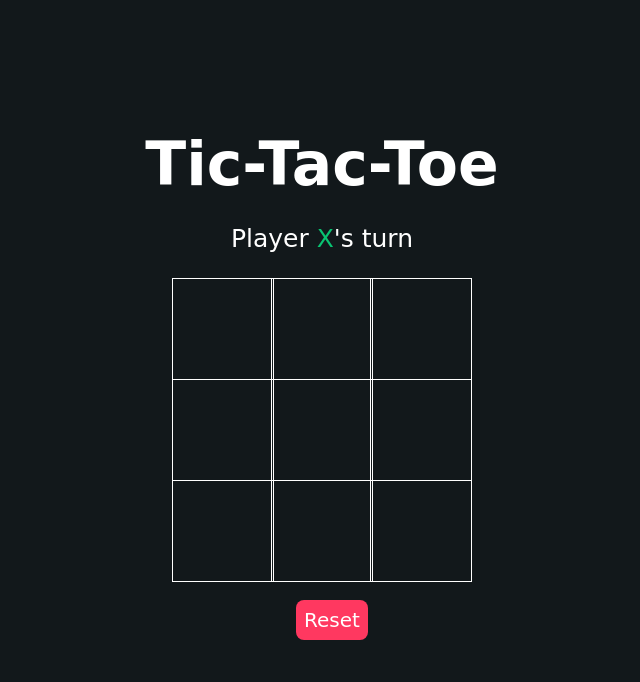
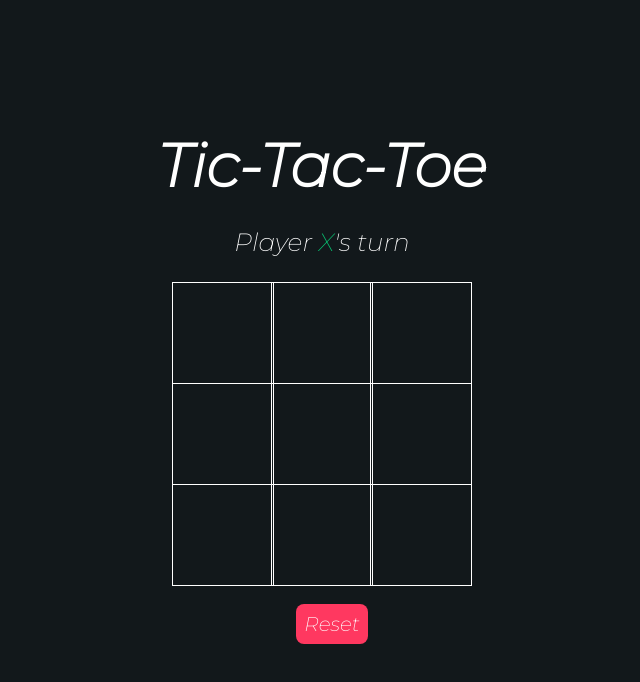
Before and after one commit to Hrithikprobro/Tic-Tac-Toe-In-Your-Pocket, a plain HTML site: page index.html in a window 1280 px wide. Shown: the whole page, without its empty margins (318-958 px from the left). Drawn offline with Linux system fonts and the light colour scheme.

Commit message:
Update style.css

```diff
--- a/style.css
+++ b/style.css
@@ -1,7 +1,7 @@
 * {
     padding: 0;
     margin: 0;
-    font-family: 'Itim', cursive;
+    font-family: 'Montserrat', sans-serif;
 }
 
 .BackGround {
```
